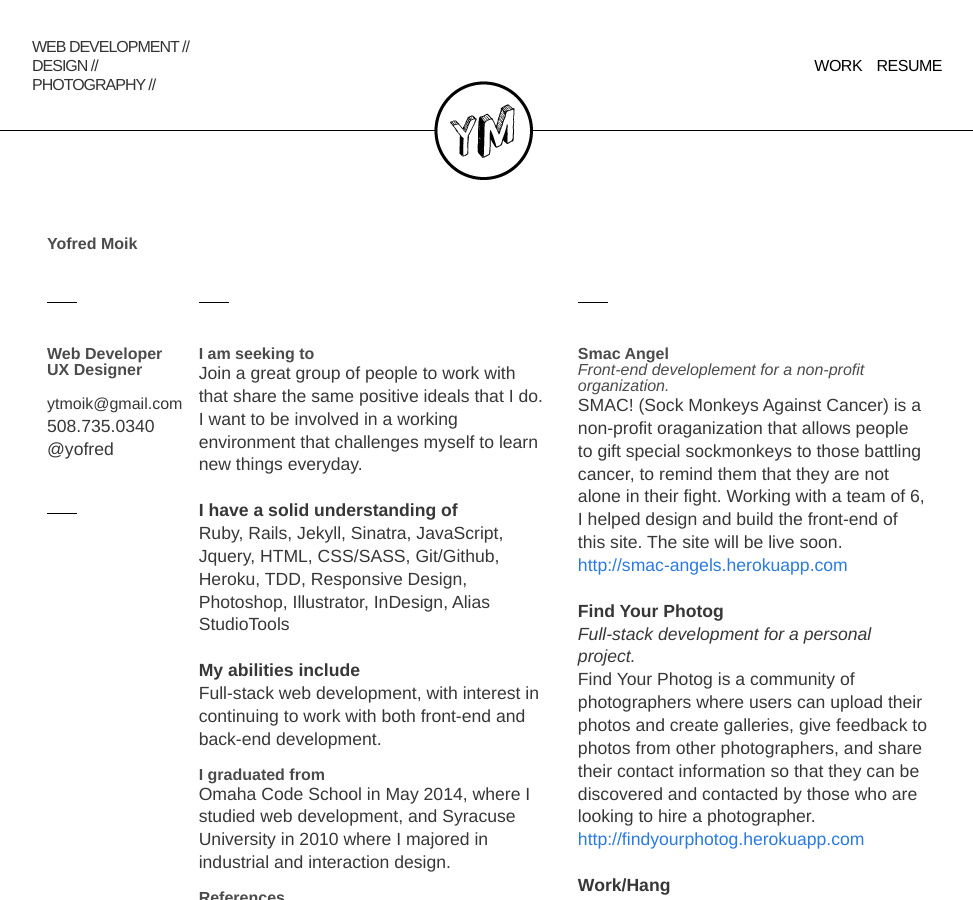
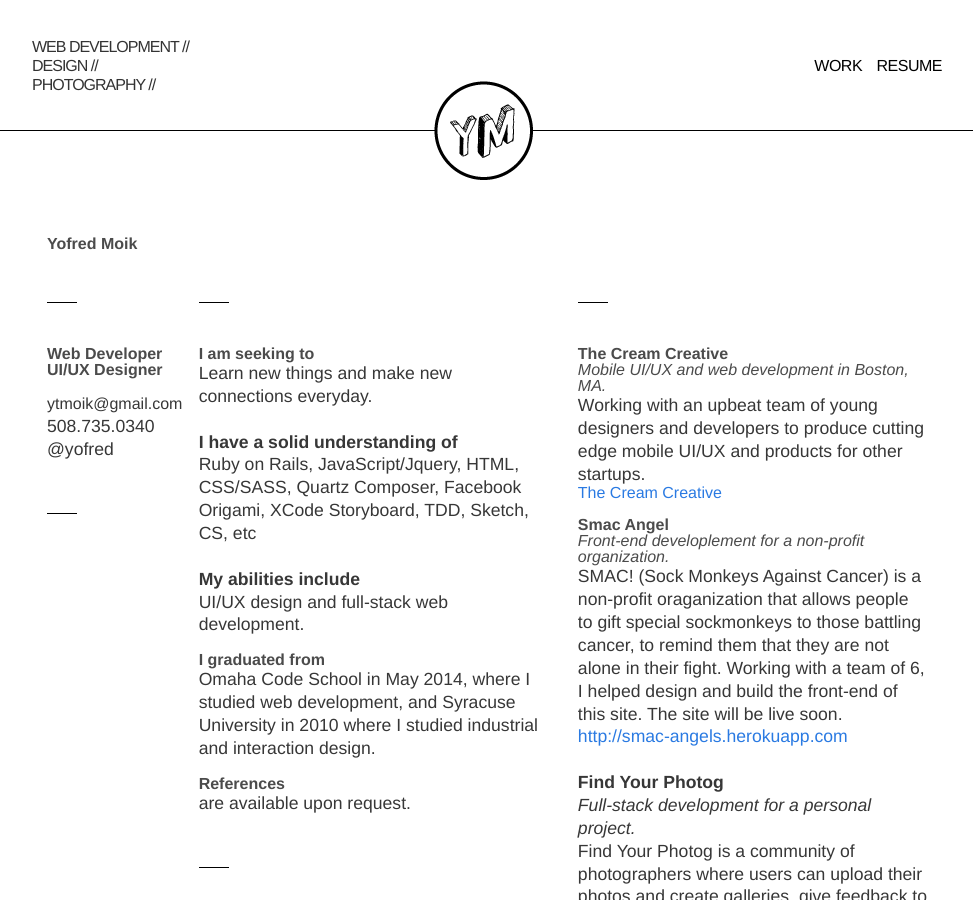
Before and after one commit to yofred/yofred.github.io, a Jekyll site: the page built from resume/index.html, in a window 1280 px wide and 900 px high. Shown: the whole window, without its empty margins (153-1126 px from the left). Built offline with Jekyll 4.4.1, drawn with Linux system fonts in a browser that asks for light colours; nearby versions of some CDN libraries; some of the changed text lies outside the part shown.

Commit message:
august update

```diff
--- a/_includes/resume.html
+++ b/_includes/resume.html
@@ -9,7 +9,7 @@
   <div class="large-2 small-12 columns">
     <div class="seperator-banner small-1 columns"></div><br /><br /><br /><br />
     <b>Web Developer</b>
-    <b>UX Designer</b>
+    <b>UI/UX Designer</b>
     <br /><br />
     <p class="smaller-text">ytmoik@gmail.com</p>
     <p>508.735.0340</p>
@@ -24,22 +24,22 @@
     <div class="seperator-banner small-1 columns"></div><br /><br /><br /><br />
     <b>I am seeking to</b>
     <p>
-Join a great group of people to work with that share the same positive ideals that I do.  I want to be involved in a working environment that challenges myself to learn new things everyday.
+Learn new things and make new connections everyday.
     <p>
     <br />
     <b>I have a solid understanding of</b>
     <p>
-Ruby, Rails, Jekyll, Sinatra, JavaScript, Jquery, HTML, CSS/SASS, Git/Github, Heroku, TDD, Responsive Design, Photoshop, Illustrator, InDesign, Alias StudioTools
+Ruby on Rails, JavaScript/Jquery, HTML, CSS/SASS, Quartz Composer, Facebook Origami, XCode Storyboard, TDD, Sketch, CS, etc
     <p>
     <br />
     <b>My abilities include</b>
     <p>
-      Full-stack web development, with interest in continuing to work with both front-end and back-end development.
+      UI/UX design and full-stack web development.
     </p>
     <br />
     <b>I graduated from</b>
     <p>
-Omaha Code School in May 2014, where I studied web development, and Syracuse University in 2010 where I majored in industrial and interaction design.
+Omaha Code School in May 2014, where I studied web development, and Syracuse University in 2010 where I studied industrial and interaction design.
     </p>
     <br />
     <b>References</b>
@@ -49,6 +49,13 @@ Omaha Code School in May 2014, where I studied web development, and Syracuse Uni
 
   <div class="large-5 small-12 columns">
     <div class="seperator-banner small-1 columns"></div><br /><br /><br /><br />
+    <b>The Cream Creative</b><br>
+    <i>Mobile UI/UX and web development in Boston, MA.</i>
+    <p>
+Working with an upbeat team of young designers and developers to produce cutting edge mobile UI/UX and products for other startups.
+    </p>
+    <a href="http://thecreamcreative.com">The Cream Creative</a>
+    <br /><br />
     <b>Smac Angel</b><br>
     <i>Front-end developlement for a non-profit organization.</i>
     <p>
@@ -84,10 +91,10 @@ This is a concept I developed with a friend that made some rounds on some tech-b
     <a href="http://www.engadget.com/2010/03/31/google-envelopes-turns-gmail-into-snail-mail-wraps-it-in-precis/">Engadget article |</a>
     <a href="http://mashable.com/2010/03/31/google-maps-envelopes/">Mashable article</a>
     <br /><br />
-    <b>Co-owner of Amara Photo</b><br>
-    <i>A wedding photography side business.</i>
+    <b>Amara Photo</b><br>
+    <i>Wedding Photography</i>
     <p>
-In the Summer of 2011, a good friend and I, who share the same passion in creative and contemporary photography, started our own business by sometimes shooting weddings on weekends.
+Check out the wedding photography business I run with a good friend.
     <p>
     <a href="http://amaraphoto.com">Amara Photo</a>
     <br /><br /><div class="seperator-banner small-1 columns"></div>
```
Also changed, not shown: css/main.css (line endings or trailing spaces), index.html (line endings or trailing spaces).
